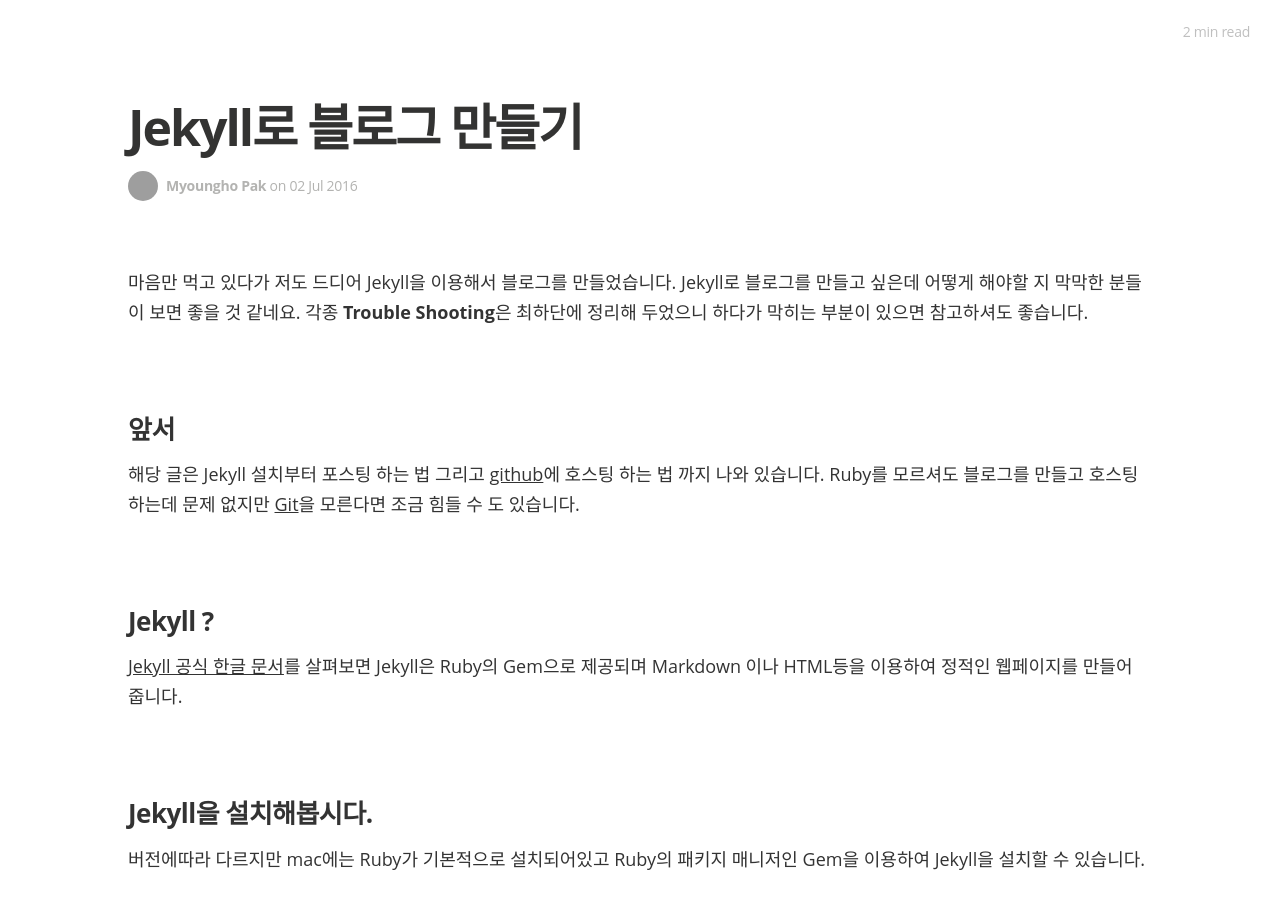
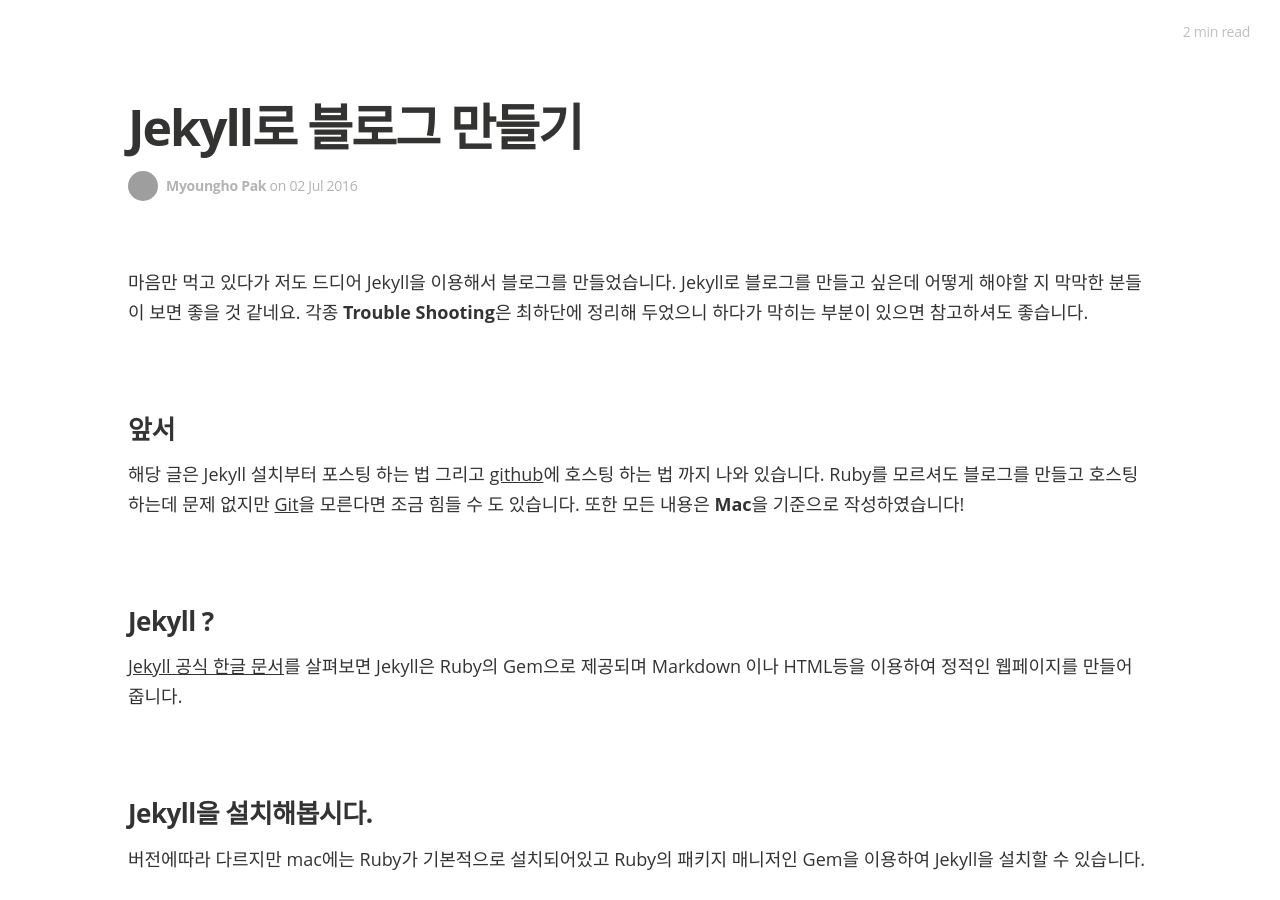
Before and after one commit to qkraudghgh/qkraudghgh.github.io, a Jekyll site: the page built from _posts/2016-07-02-jekyll-blog-setup.md, in a window 1280 px wide and 900 px high. Built offline with Jekyll 4.4.1, drawn with Linux system fonts in a browser that asks for light colours; nearby versions of some CDN libraries; some web fonts are replaced; comment, search, counter and statistics services are not loaded; grey boxes are pictures that could not be loaded.

Commit message:
내용 수정

```diff
--- a/_posts/2016-07-02-jekyll-blog-setup.md
+++ b/_posts/2016-07-02-jekyll-blog-setup.md
@@ -14,6 +14,7 @@
 # 앞서
 해당 글은 Jekyll 설치부터 포스팅 하는 법 그리고 [github](https://github.com)에 호스팅 하는 법 까지 나와 있습니다.
 Ruby를 모르셔도 블로그를 만들고 호스팅하는데 문제 없지만 [Git](https://rogerdudler.github.io/git-guide/index.ko.html)을 모른다면 조금 힘들 수 도 있습니다.
+또한 모든 내용은 **Mac**을 기준으로 작성하였습니다!
 
 # Jekyll ?
 
```
